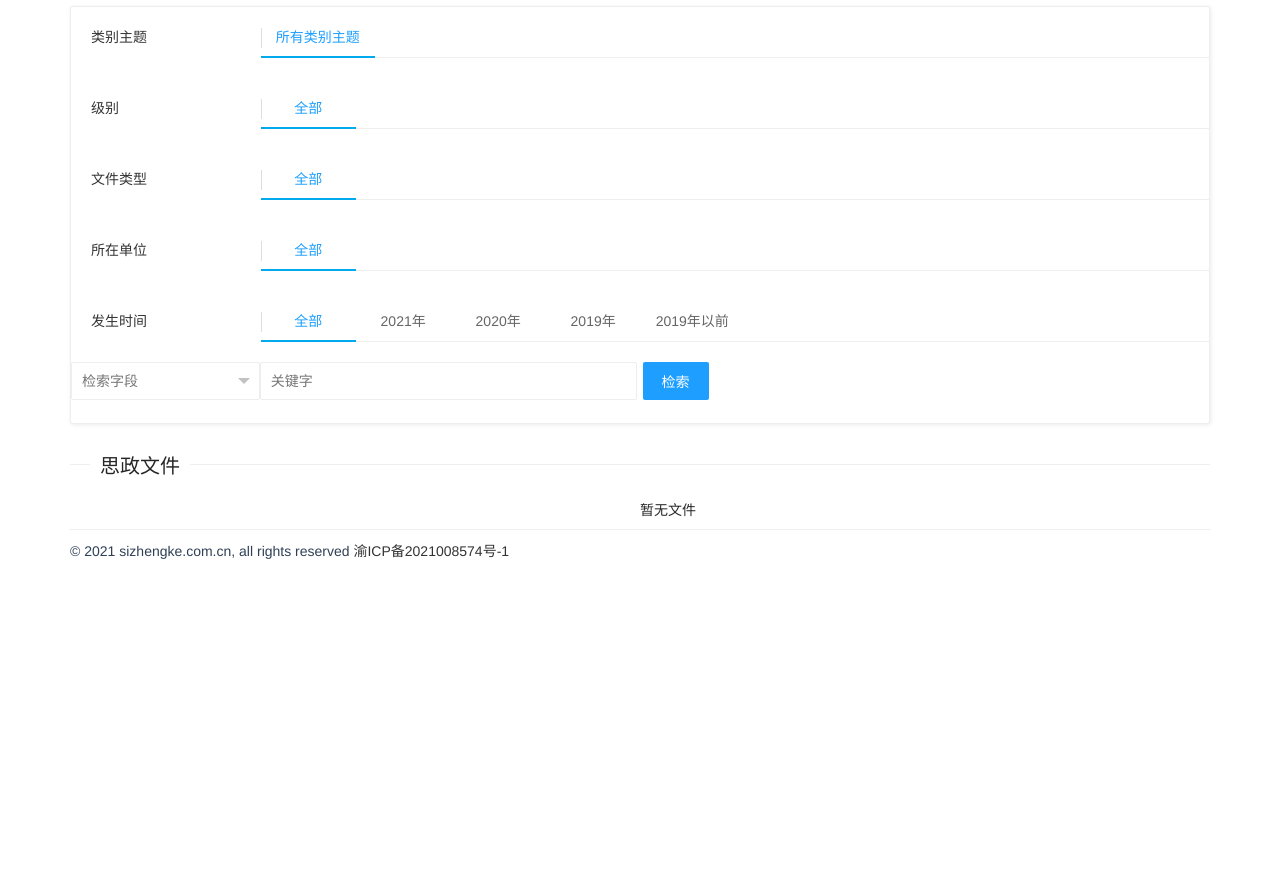
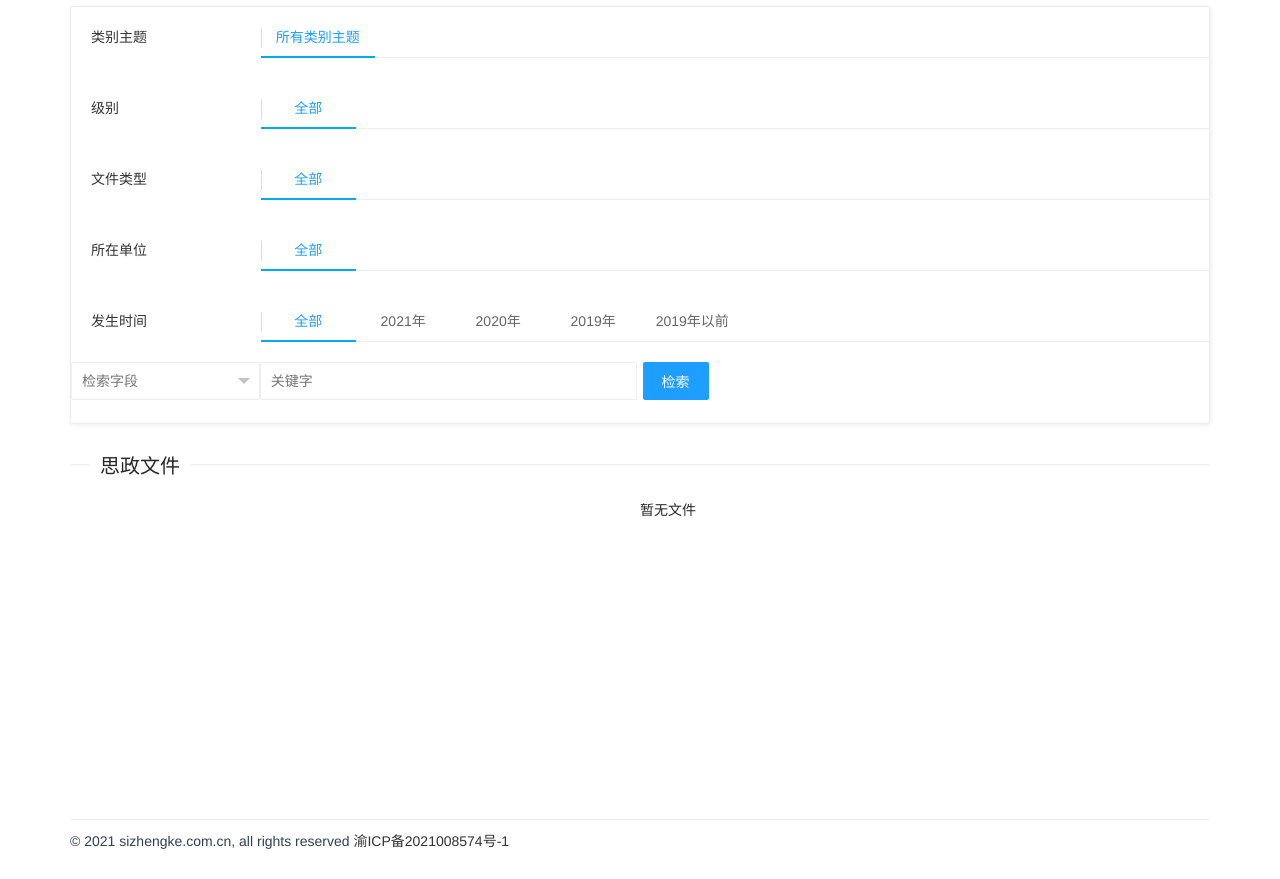
Before and after one commit to RaynorZhong/sizhengke, a Django app: template templates/cqmu/file_list.html in a window 1280 px wide. Shown: the part 694-1573 px from the top of the page. Before the commit the page ends 1253 px from the top, so only its background shows below. Run offline with Django 3.2, Linux system fonts and the light colour scheme; the template is opened without the code that fills it, so the values that code supplies are empty; some libraries are stand-ins or nearby versions.

Commit message:
1.底部增加留白 2.发生时间默认bug

```diff
--- a/templates/cqmu/base.html
+++ b/templates/cqmu/base.html
@@ -201,7 +201,7 @@
 
     <!-- 底部footer -->
     <footer>
-        <div class="layui-container" style="height: 60px;">
+        <div class="layui-container" style="height: 60px;margin-top: 300px;">
             <div class="layui-row">
                 <hr/>
                 <span style="margin-top: 20px;" class="layui-font-14 layui-font-cyan">&copy; 2021 sizhengke.com.cn, all rights reserved <a href="https://beian.miit.gov.cn/#/Integrated/index" target="_blank">渝ICP备2021008574号-1</a></span>
--- a/templates/cqmu/file_list.html
+++ b/templates/cqmu/file_list.html
@@ -36,7 +36,7 @@
                         <div class="name layui-col-md2">发生时间</div>
                         <div class="layui-col-md10 layui-tab layui-tab-brief" lay-filter="at">
                             <ul class="layui-tab-title">
-                                <li class="layui-this">{% if active_topic %}{{ active_topic }}{% else %}全部{% endif %}</li>
+                                <li class="layui-this">全部</li>
                                 <li>2021年</li>
                                 <li>2020年</li>
                                 <li>2019年</li>
```
